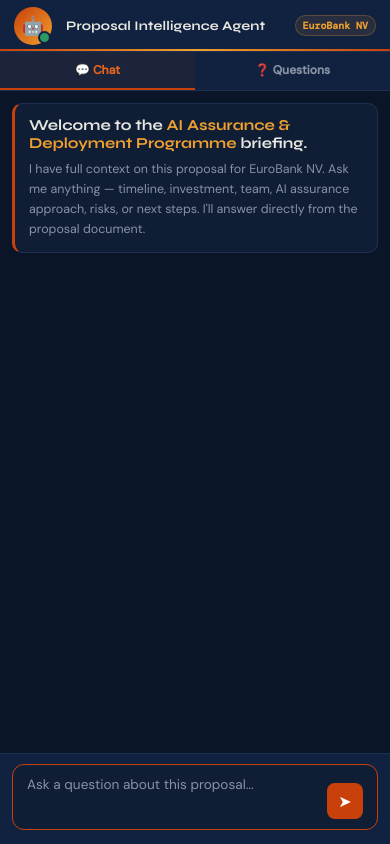
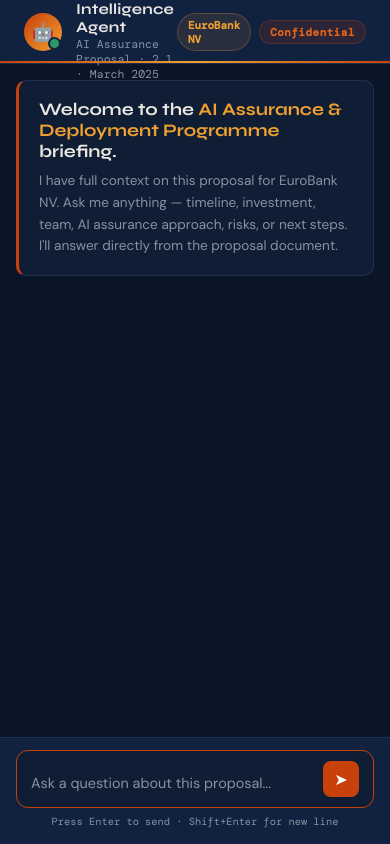
Before and after one commit to arvindsundar-svg/proposal-chatbot, a Flask app: page / in a window 390 px wide. Run offline with Flask 3, Linux system fonts and the light colour scheme.

Commit message:
Add files via upload

```diff
--- a/templates/index.html
+++ b/templates/index.html
@@ -465,82 +465,9 @@
 
   /* ── RESPONSIVE ── */
   @media(max-width: 700px) {
-    body { height: 100dvh; }
-
-    .header { height: 52px; padding: 0 14px; }
-    .header-info h1 { font-size: .82rem; }
-    .header-info p { display: none; }
-    .header-right { gap: 5px; }
-    .doc-badge { display: none; }
-    .client-badge { font-size: .62rem; padding: 3px 7px; }
-
-    .main { flex-direction: column; }
     .sidebar { display: none; }
-
-    /* Mobile tab bar */
-    .mobile-tabs {
-      display: flex !important;
-      background: var(--navy2);
-      border-bottom: 1px solid var(--line);
-      flex-shrink: 0;
-    }
-
-    .chat-area { flex: 1; min-height: 0; }
-    .messages { padding: 12px; gap: 14px; }
-    .message { max-width: 100%; }
-    .msg-bubble { font-size: .82rem; padding: 10px 12px; }
-    .msg-avatar { width: 26px; height: 26px; font-size: .75rem; }
-
-    .welcome { padding: 12px 14px; }
-    .welcome h2 { font-size: .95rem; }
-    .welcome p { font-size: .78rem; }
-
-    .input-area { padding: 10px 12px 14px; }
-    .input-hint { display: none; }
-    textarea#query-input { min-height: 44px; font-size: .85rem; }
-
-    /* Mobile questions panel */
-    .mobile-questions {
-      display: none;
-      flex-direction: column;
-      padding: 12px;
-      gap: 6px;
-      overflow-y: auto;
-      flex: 1;
-    }
-    .mobile-questions.active { display: flex !important; }
-    .chat-area.hidden { display: none; }
-  }
-
-  @media(min-width: 701px) {
-    .mobile-tabs { display: none; }
-    .mobile-questions { display: none !important; }
-  }
-
-  .mobile-tabs {
-    display: none;
-  }
-  .mobile-tab {
-    flex: 1;
-    padding: 10px;
-    background: transparent;
-    border: none;
-    color: var(--muted);
-    font-family: 'DM Sans', sans-serif;
-    font-size: .75rem;
-    font-weight: 600;
-    cursor: pointer;
-    border-bottom: 2px solid transparent;
-    transition: all .2s;
-    display: flex;
-    align-items: center;
-    justify-content: center;
-    gap: 5px;
-  }
-  .mobile-tab.active {
-    color: var(--accent2);
-    border-bottom-color: var(--accent);
-    background: rgba(200,65,10,.06);
+    .messages { padding: 16px; }
+    .input-area { padding: 12px 16px 16px; }
   }
 </style>
 </head>
@@ -559,20 +486,6 @@
     <span class="client-badge">{{ proposal.client }}</span>
     <span class="doc-badge">{{ proposal.confidentiality }}</span>
   </div>
-</div>
-
-<!-- MOBILE TABS -->
-<div class="mobile-tabs" id="mobileTabs">
-  <button class="mobile-tab active" id="tabChat" onclick="switchTab('chat')">💬 Chat</button>
-  <button class="mobile-tab" id="tabQuestions" onclick="switchTab('questions')">❓ Questions</button>
-</div>
-
-<!-- MOBILE QUESTIONS PANEL -->
-<div class="mobile-questions" id="mobileQuestions">
-  <div style="font-size:.68rem;font-weight:700;color:var(--muted);letter-spacing:.08em;text-transform:uppercase;margin-bottom:4px;font-family:'DM Mono',monospace;">Suggested Questions</div>
-  {% for q in questions %}
-  <button class="sq-btn" onclick="askMobile('{{ q }}')">{{ q }}</button>
-  {% endfor %}
 </div>
 
 <!-- MAIN -->
@@ -798,31 +711,6 @@
   return div.innerHTML;
 }
 
-// Mobile tab switching
-function switchTab(tab) {
-  const chatArea = document.querySelector('.chat-area');
-  const questions = document.getElementById('mobileQuestions');
-  const tabChat = document.getElementById('tabChat');
-  const tabQ = document.getElementById('tabQuestions');
-  if (tab === 'chat') {
-    chatArea.classList.remove('hidden');
-    questions.classList.remove('active');
-    tabChat.classList.add('active');
-    tabQ.classList.remove('active');
-  } else {
-    chatArea.classList.add('hidden');
-    questions.classList.add('active');
-    tabChat.classList.remove('active');
-    tabQ.classList.add('active');
-  }
-}
-
-function askMobile(q) {
-  switchTab('chat');
-  inputEl.value = q;
-  sendMessage();
-}
-
 // Focus input on load
 inputEl.focus();
 </script>
```
